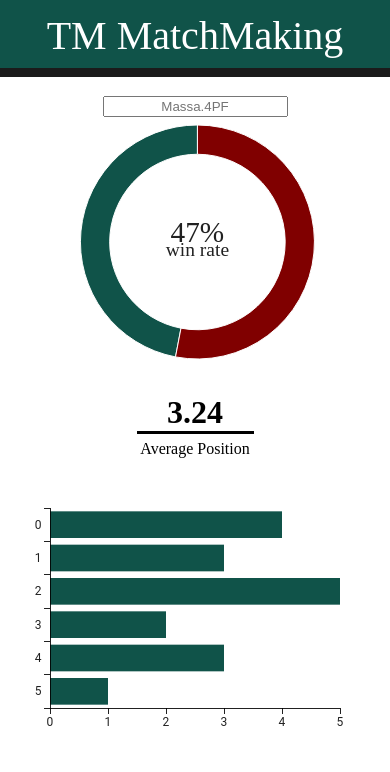
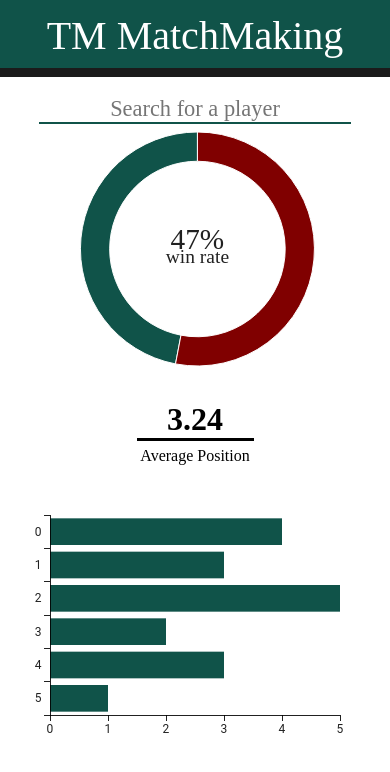
Before and after one commit to patrick-jc-evans/Trackmania-Matchmaking-Website, a React (Vite) app: page / in a window 390 px wide. Shown: the top 772 px of the page. Built offline with nearby package versions, Linux system fonts and the light colour scheme; a web font is replaced by a local one.

Commit message:
add styling to searchbar

```diff
--- a/src/components/statsDisplay.css
+++ b/src/components/statsDisplay.css
@@ -18,9 +18,16 @@ main {
         text-align: center;
     }
     .player-search-input {
+        font-family: "Michroma";
         text-align: center;
         margin-left: auto;
         margin-right: auto;
+        padding: 0rem;
+        font-size: 1.4rem;
+        border-style: none;
+        border-bottom-style: solid;
+        border-bottom-color: #105349;
+        width: 80%;
     }
 
     .winrate-piechart {
--- a/src/components/statsDisplayChildren/searchbar.jsx
+++ b/src/components/statsDisplayChildren/searchbar.jsx
@@ -7,7 +7,7 @@ function Searchbar() {
                 <input
                     id="player-search"
                     className="player-search-input"
-                    placeholder="Massa.4PF"
+                    placeholder="Search for a player"
                 ></input>
             </form>
         </>
```
